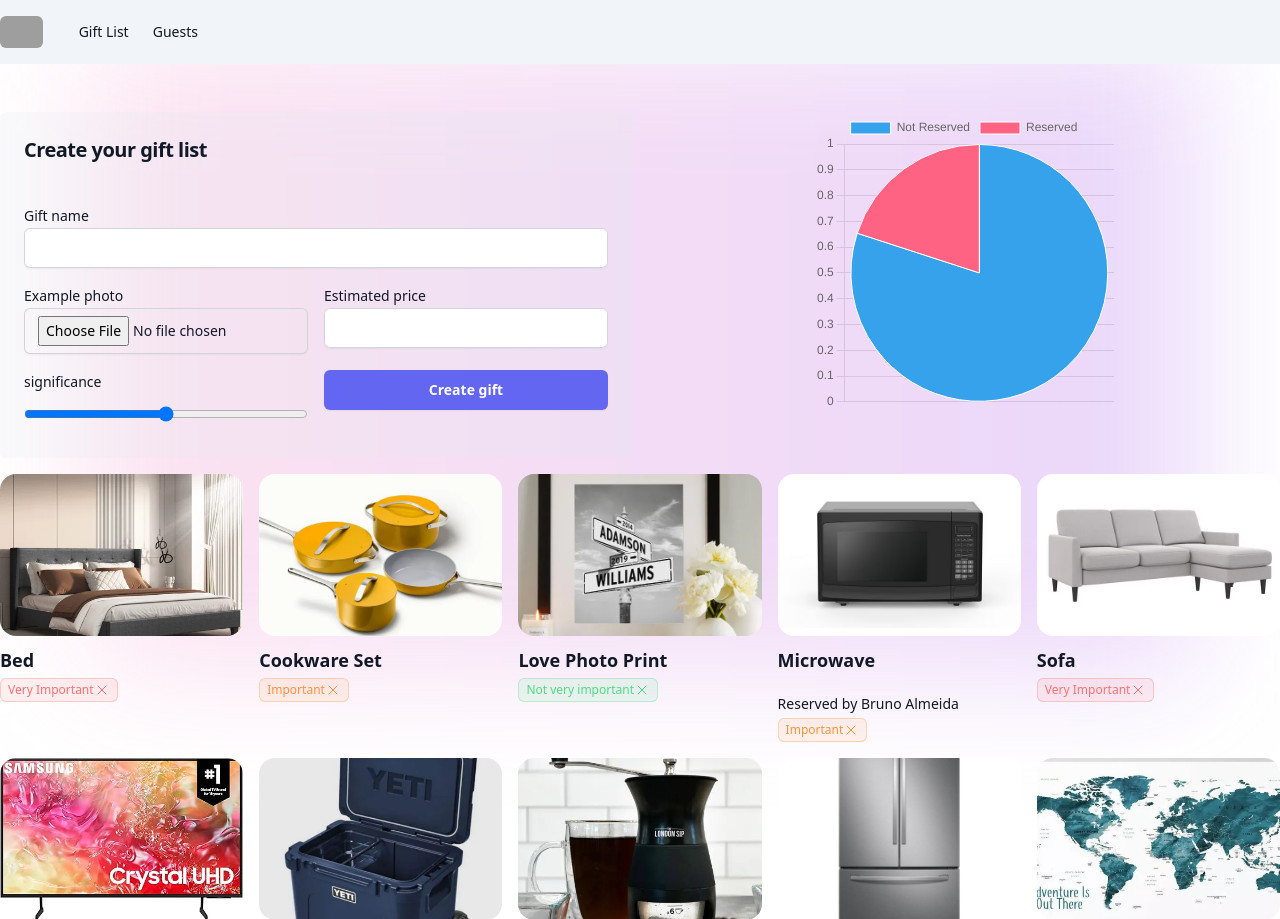
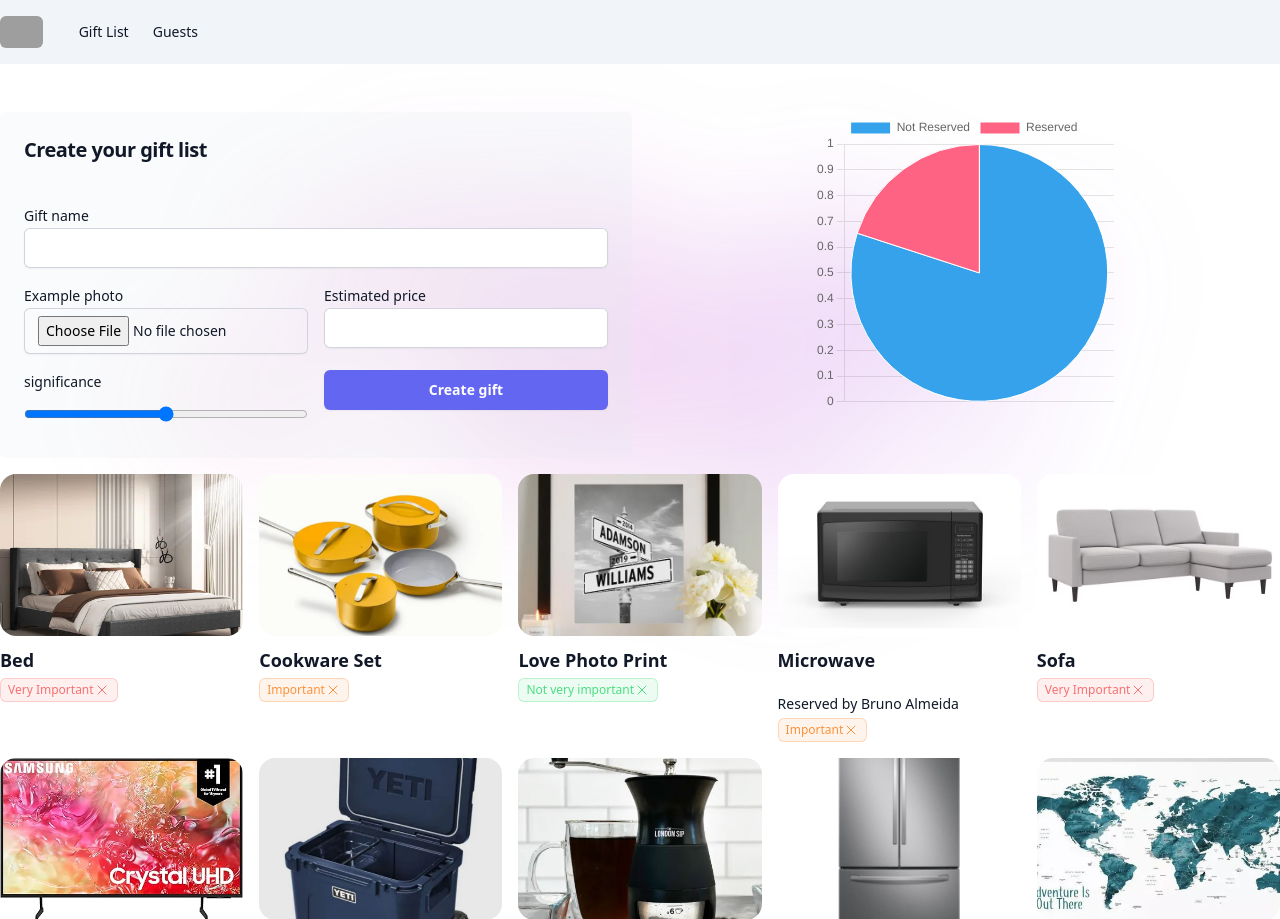
Before and after one commit to Caio-Felice-Cunha/Marry-Here, a Django app: page /groom/ in a window 1280 px wide. Shown: the top 919 px of the page. Run offline with Django 5.2, Linux system fonts and the light colour scheme; data comes from the database, SQL or seed files in the repository; some libraries are stand-ins or nearby versions; grey boxes are pictures that could not be loaded.

Commit message:
fix: repair truncated clip-path and page title in base template
- Complete the decorative gradient's polygon() clip-path: the value was
  cut off at '53%' (missing the final y-coordinate and closing paren), so
  the gradient blob never rendered. Added the missing vertex.
- Fix the <title> typo: "Mary Here" -> "Marry Here".

Co-Authored-By: Claude Fable 5 <noreply@anthropic.com>

```diff
--- a/templates/base.html
+++ b/templates/base.html
@@ -4,14 +4,14 @@
     <meta charset="UTF-8">
     <meta name="viewport" content="width=device-width, initial-scale=1.0">
     <script src="https://cdn.tailwindcss.com"></script>
-    <title>Mary Here</title>
+    <title>Marry Here</title>
 </head>
 <body>
    {% block 'body' %} {% endblock %}
     <div class="absolute inset-x-0 top-10 -z-10 flex transform-gpu justify-center overflow-hidden blur-3xl"
     aria-hidden="true">
         <div class="aspect-[1108/632] w-[69.25rem] flex-none bg-gradient-to-r from-pink-400 to-purple-600 opacity-20"
-            style="clip-path: polygon(43% 17%, 38% 52%, 84% 75%, 68% 21%, 41% 80%, 94% 35%, 17% 29%, 23% 73%, 92% 54%, 62% 83%, 29% 14%, 33% 74%, 3% 57%, 53%">
+            style="clip-path: polygon(43% 17%, 38% 52%, 84% 75%, 68% 21%, 41% 80%, 94% 35%, 17% 29%, 23% 73%, 92% 54%, 62% 83%, 29% 14%, 33% 74%, 3% 57%, 53% 32%)">
         </div>
     </div>
 </body>
```
